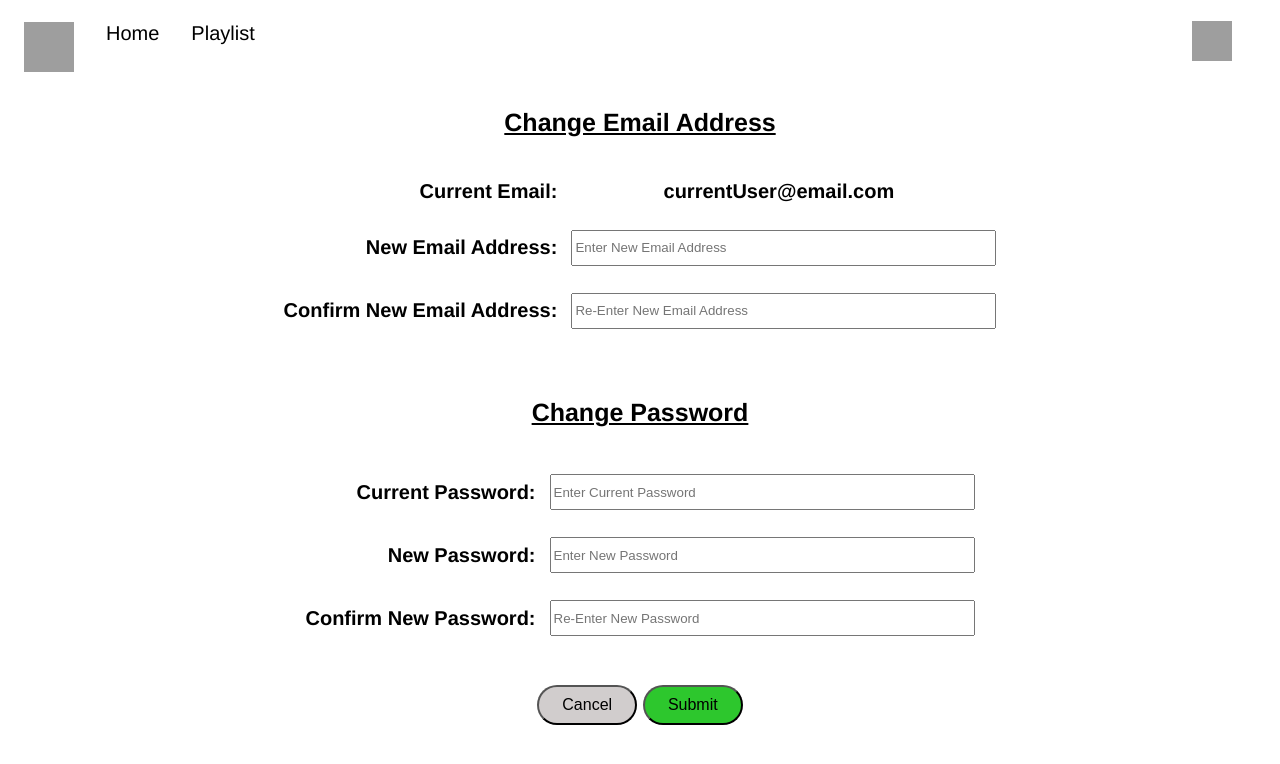
After one commit to kouYang2015/owls-IlluminationMusic, a PHP site: page /EditProfile.php in a window 1280 px wide. The commit adds this page. Shown: the top 764 px of the page. Run offline with PHP 8.4, Linux system fonts and the light colour scheme; lists and menus that the app fills with data are empty; grey boxes are pictures that could not be loaded.

Commit message:
Users can change email and password in one page (#4)

```diff
--- /dev/null
+++ b/src/EditProfile.php
@@ -0,0 +1,71 @@
+<!DOCTYPE html>
+<html>
+
+<head>
+    <title>Illumination Music - Edit Profile</title>
+    <link rel="stylesheet" type="text/css" href="css/theme.css" />
+    <link rel="stylesheet" type="text/css" href="css/editProfile.css" />
+</head>
+
+<body>
+    <div class="navbar">
+        <a href="homePage.html"><img src="https://brandeps.com/icon-download/M/Music-icon-vector-03.svg" style="width:50px;height:50px;"></a>
+        <a href="homePage.html">Home</a>
+        <a href="userpage.php">Playlist</a>
+        <div class="dropdown">
+            <img class="dropbtn" src="https://pic.onlinewebfonts.com/svg/img_24787.png" style="width:40px;height:40px;">
+            <div class="dropdown-content">
+                <a href="user_setting.php">Account</a>
+                <a href="EditProfile.php">Security</a>
+                <a href="#">Log out</a>
+            </div>
+        </div>
+    </div>
+
+    <h1><u>Change Email Address</u></h1><br>
+
+    <div class="email_table">
+        <table class="list">
+            <tr class="current">
+                <th class="left_column">Current Email:<br><br></th>
+                <th class="current_address">currentUser@email.com<br><br></th>
+            </tr>
+            <tr class="new">
+                <th class="left_column">New Email Address:<br><br></th>
+                <th> <input type="text" id="new_address" name="new_address" size="50" placeholder="Enter New Email Address"><br><br></th>
+            </tr>
+            <tr class="confirm">
+                <th class="left_column">Confirm New Email Address:<br><br></th>
+                <th><input type="text" id="confirm_address" name="confirm_address" size="50" placeholder="Re-Enter New Email Address"><br><br></th>
+            </tr>
+        </table>
+    </div>
+    <br>
+
+    <h2><u>Change Password</u></h2><br>
+    <div class="password_table">
+        <table class="list">
+            <tr class="current">
+                <th class="left_column">Current Password:<br><br></th>
+                <th> <input type="text" id="current_password" name="current_password" size="50" placeholder="Enter Current Password"><br><br></th>
+            </tr>
+            <tr class="new">
+                <th class="left_column">New Password:<br><br></th>
+                <th> <input type="text" id="new_password" name="new_password" size="50" placeholder="Enter New Password"><br><br></th>
+            </tr>
+            <tr class="confirm">
+                <th class="left_column">Confirm New Password:<br><br></th>
+                <th><input type="text" id="confirm_password" name="confirm_password" size="50" placeholder="Re-Enter New Password"><br><br></th>
+            </tr>
+        </table>
+    </div>
+    <br>
+
+    <div class="buttons" id="buttons">
+        <button type="submit" id="cancel" value="Cancel" style="background-color:rgb(209, 205, 205);">Cancel</button>
+        <button type="submit" id="submit" value="Submit" style="background-color: rgb(45, 199, 45); color: black;">Submit</button>
+    </div>
+
+</body>
+
+</html>
--- a/src/css/editProfile.css
+++ b/src/css/editProfile.css
@@ -1,24 +1,15 @@
-.sidenav {
-  width: 130px;
-  position: fixed;
-  z-index: 1;
-  top: 100px;
-  left: 30px;
-  background: #ddd;
-  overflow-x: hidden;
-  padding: 8px 0;
+input {
+  height: 30px;
+  margin-left: 10px;
 }
 
-.sidenav a {
-  padding: 6px 8px 6px 16px;
-  text-decoration: none;
-  font-size: 23px;
-  color: black;
-  display: block;
+.left_column {
+  text-align: right;
 }
 
-.sidenav a:hover {
-  color: #2196f3;
+table {
+  margin-left: auto;
+  margin-right: auto;
 }
 
 #buttons {
@@ -48,5 +39,13 @@
 }
 
 #cancel:hover {
+  font-weight: bol;
+}
+
+h1,
+h2 {
+  /* padding: 25px 25%; */
+  font-size: 25px;
+  text-align: center;
   font-weight: bold;
 }
```
